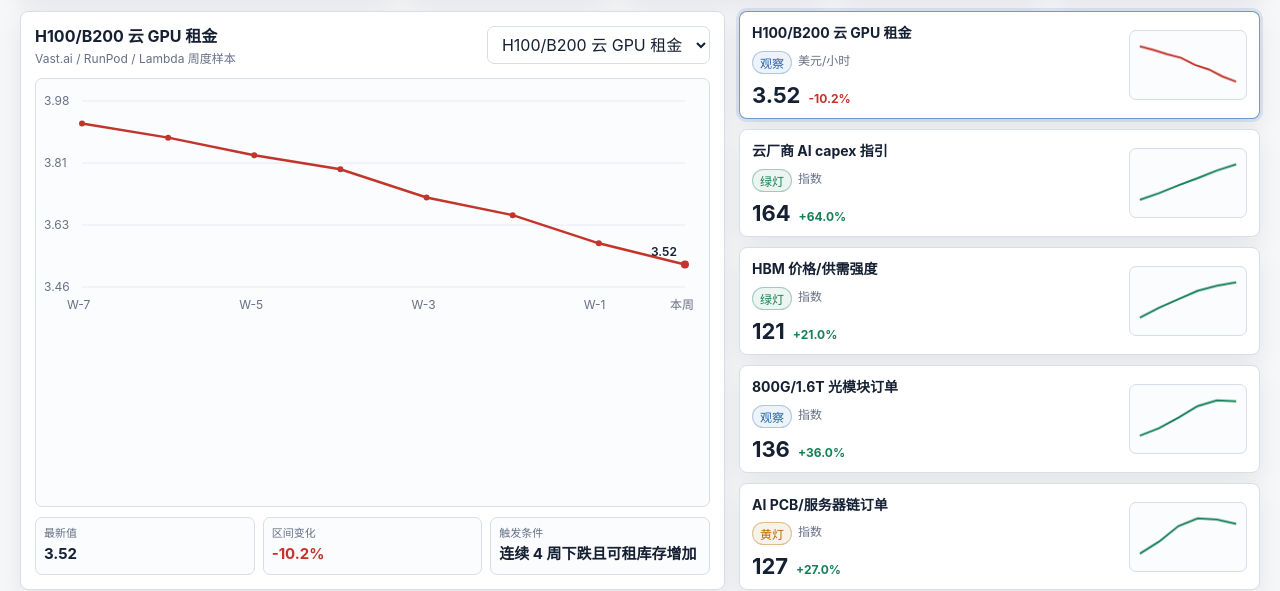
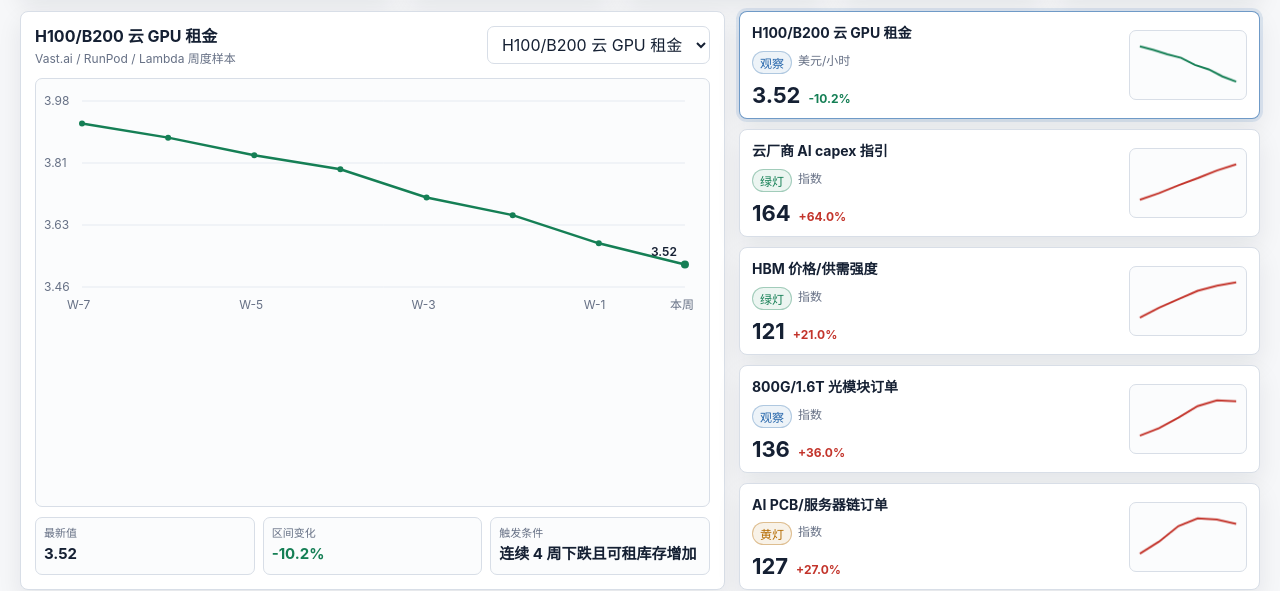
Before and after one commit to chinahaozai/monitor, a plain HTML site: page index.html in a window 1280 px wide. Shown: the part 238-829 px from the top of the page. Drawn offline with nearby package versions, Linux system fonts and the light colour scheme.

Commit message:
Use China market colors for trend moves

```diff
--- a/index.html
+++ b/index.html
@@ -363,8 +363,8 @@
       font-weight: 720;
     }
 
-    .trend-change.up { color: var(--green); }
-    .trend-change.down { color: var(--red); }
+    .trend-change.up { color: var(--red); }
+    .trend-change.down { color: var(--green); }
     .trend-change.flat { color: var(--muted); }
 
     .spark-wrap {
@@ -1338,7 +1338,7 @@
       const max = maxRaw + span * 0.16;
       const plotW = cssWidth - pad.left - pad.right;
       const plotH = cssHeight - pad.top - pad.bottom;
-      const accent = trendMoveClass(trend) === "down" ? "#c3342b" : "#157f55";
+      const accent = trendMoveClass(trend) === "down" ? "#157f55" : "#c3342b";
       const grid = "#e5eaf1";
 
       const point = (value, index) => {
```
